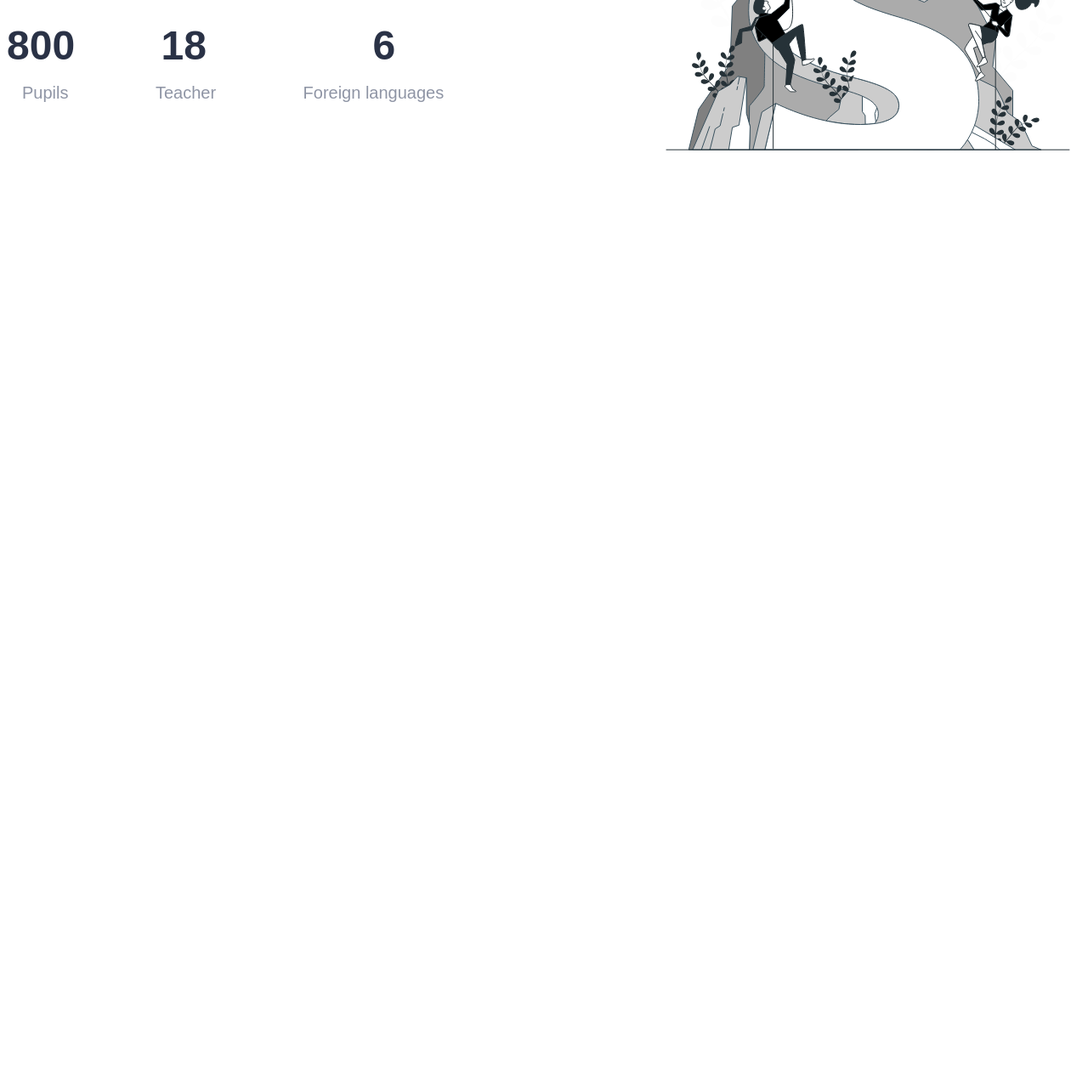
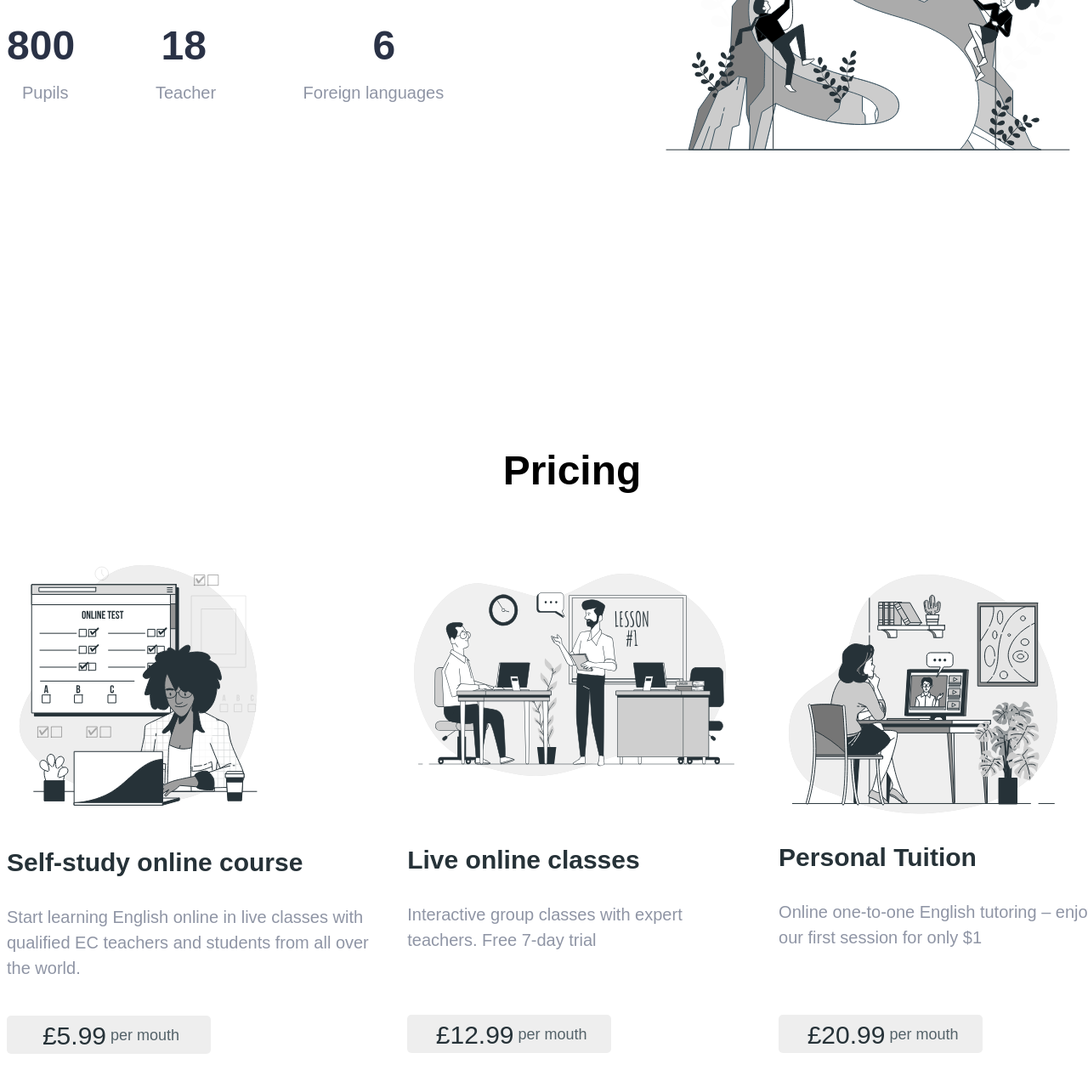
Before and after one commit to jeneziss/Britlex, a website: page src/index.html in a window 1280 px wide. Shown: the part 2625-3904 px from the top of the page at 85% size. Before the commit the page ends 2924 px from the top, so only its background shows below. Drawn offline with Linux system fonts and the light colour scheme.

Commit message:
Pricing block
 Pricing block done

```diff
--- a/src/index.html
+++ b/src/index.html
@@ -51,7 +51,7 @@
 
          <section class="advantages">
              <div class="container">
-                    <h1 class="advantages__text" id="#Skills">
+                    <h1 class="advantages__text">
                         Skills
                     </h1>
                     <div class="advantages__cards">
@@ -148,22 +148,53 @@
                 <div class="titles__img">
                     <img src="img/section2/Business competition-bro 1.svg" alt="smth">
                 </div>
+            </div>
+        </section>
+
+        <section class="pricing">
+            <div class="container">
+                <h1 class="pricing__title">
+                    Pricing
+                </h1>
+                <div class="pricing__cards">
+                    <div class="pricing__card-1">
+                        <img src="img/section3/Online test-bro 1.svg" alt="123">
+                        <h1 class="pricing__header">
+                            Self-study online course
+                        </h1>
+                        <h2 class="pricing__subheader">
+                            Start learning English online in live classes
+                            with qualified EC teachers and students
+                            from all over the world.
+                        </h2>
+                        <a href="#"><button class="button4">£5.99<span class="pricing__btn-text-min">per mouth</span></button></a>
+                    </div>
+                    <div class="pricing__card-2">
+                        <img src="img/section3/Lesson-bro 1.svg" alt="123" class="pricing__img-1">
+                        <h1 class="pricing__header">
+                            Live online classes
+                        </h1>
+                        <h2 class="pricing__subheader">
+                            Interactive group classes with expert
+                            teachers. Free 7-day trial
+                        </h2>
+                        <a href="#"><button class="button4 btn-fix-1">£12.99<span class="pricing__btn-text-min">per mouth</span></button></a>
+                    </div>
+                    <div class="pricing__card-3">
+                        <img src="img/section3/Webinar-bro 2.svg" alt="123">
+                        <h1 class="pricing__header pricing__header-fix">
+                            Personal Tuition
+                        </h1>
+                        <h2 class="pricing__subheader pricing__header-fix">
+                            Online one-to-one English tutoring – enjoy
+                            our first session for only $1
+                        </h2>
+                        <a href="#"><button class="button4">£20.99<span class="pricing__btn-text-min">per mouth</span></button></a>
+                    </div>
+                </div>
+            </div>
+        </section>
 
 
-
-
-
-
-
-
-
-
-
-
-
-
-
-            </div>
-        </section>
 </body>
 </html>
--- a/src/sass/blocks/_buttons.scss
+++ b/src/sass/blocks/_buttons.scss
@@ -58,3 +58,23 @@
     top: -203px;
     left: 45px;
 }
+
+.button4{
+    width: 240px;
+    height: 45px;
+    background: #EEEEEE;
+    border-radius: 5px;
+    border: none;
+    font-weight: 400;
+    font-size: 30px;
+    line-height: 45px;
+    color: #263238;
+    cursor: pointer;
+}
+
+.btn-fix-1{
+    margin-top: 32px;
+}
+.btn-fix-2{
+    margin-top: 32px;
+}
--- /dev/null
+++ b/src/sass/blocks/_pricing.scss
@@ -0,0 +1,83 @@
+.pricing{
+    display: flex;
+    min-height: 704px;
+    padding: 0 0 135px 0;
+    &__title{
+        font-size: 48px;
+        text-align: center;
+        font-weight: 600;
+        padding-bottom: 30px;
+        margin-top: 100px;
+    }
+    &__header{
+        font-weight: 600;
+        font-size: 30px;
+        line-height: 48px;
+        color: #263238;
+    }
+    &__subheader{
+        font-weight: 400;
+        font-size: 20px;
+        line-height: 30px;
+        color: #8F95A5;
+        padding-right: 10px;
+        padding-bottom: 25px;
+    }
+    &__cards{
+        display: flex;
+        justify-content: space-between;
+        align-items: center;
+        width: 1330px;
+    }
+    &__card-1{
+        width: 450px;
+        height: 605px;
+        padding-right: 30px;
+    }
+    &__card-2{
+        width: 415px;
+        height: 605px;
+        padding-right: 30px;
+    }
+    &__card-3{
+        width: 415px;
+        height: 605px;
+        padding-right: 15px;
+    }
+
+    &__img-1{
+        padding-bottom: 25px;
+    }
+
+    &__header-fix{
+        position: relative;
+        top: -35px;
+    }
+    &__btn-text-min{
+        position: relative;
+        top: -5px;
+        left: 5px;
+        font-weight: 400;
+        font-size: 18px;
+        line-height: 27px;
+        color: #546269;
+    }
+
+
+
+
+
+
+
+
+
+
+
+
+
+
+
+
+
+
+}
--- a/src/sass/blocks/_titles.scss
+++ b/src/sass/blocks/_titles.scss
@@ -1,7 +1,7 @@
 .titles{
     display: block;
     min-height: 580px;
-
+    padding: 0 0 135px 0;
     &__text{
         float:left;
         max-width: 635px;
@@ -20,7 +20,6 @@
         line-height: 30px;
         color: #8F95A5;
     }
-
     &__img{
         float: right;
     }
@@ -52,21 +51,4 @@
     &__mark-4{
         padding-left: 16px;
     }
-
-
-
-
-
-
-
-
-
-
-
-
-
-
-
-
-
 }
--- a/src/sass/style.scss
+++ b/src/sass/style.scss
@@ -23,3 +23,4 @@ a:visited{
 @import 'blocks/buttons';
 @import 'blocks/advantages';
 @import 'blocks/titles';
+@import 'blocks/pricing'
```
Also changed, not shown: src/css/style.min.css.
